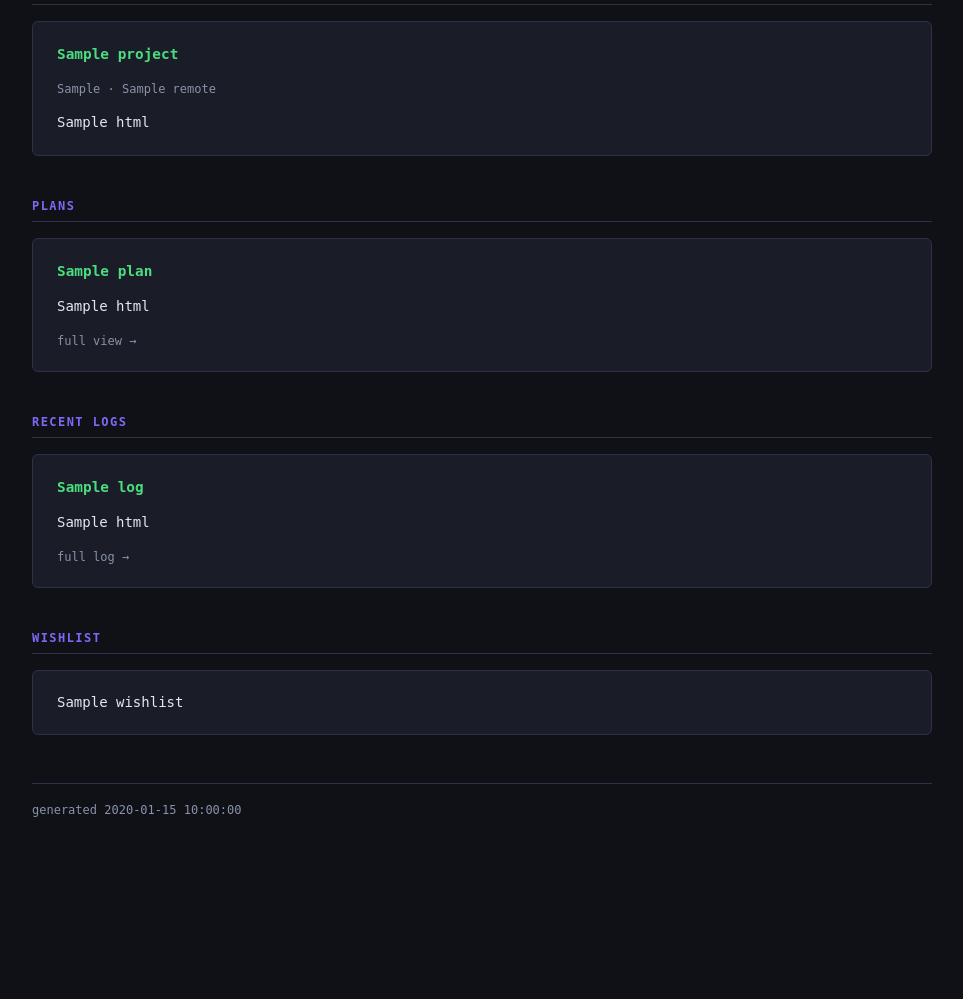
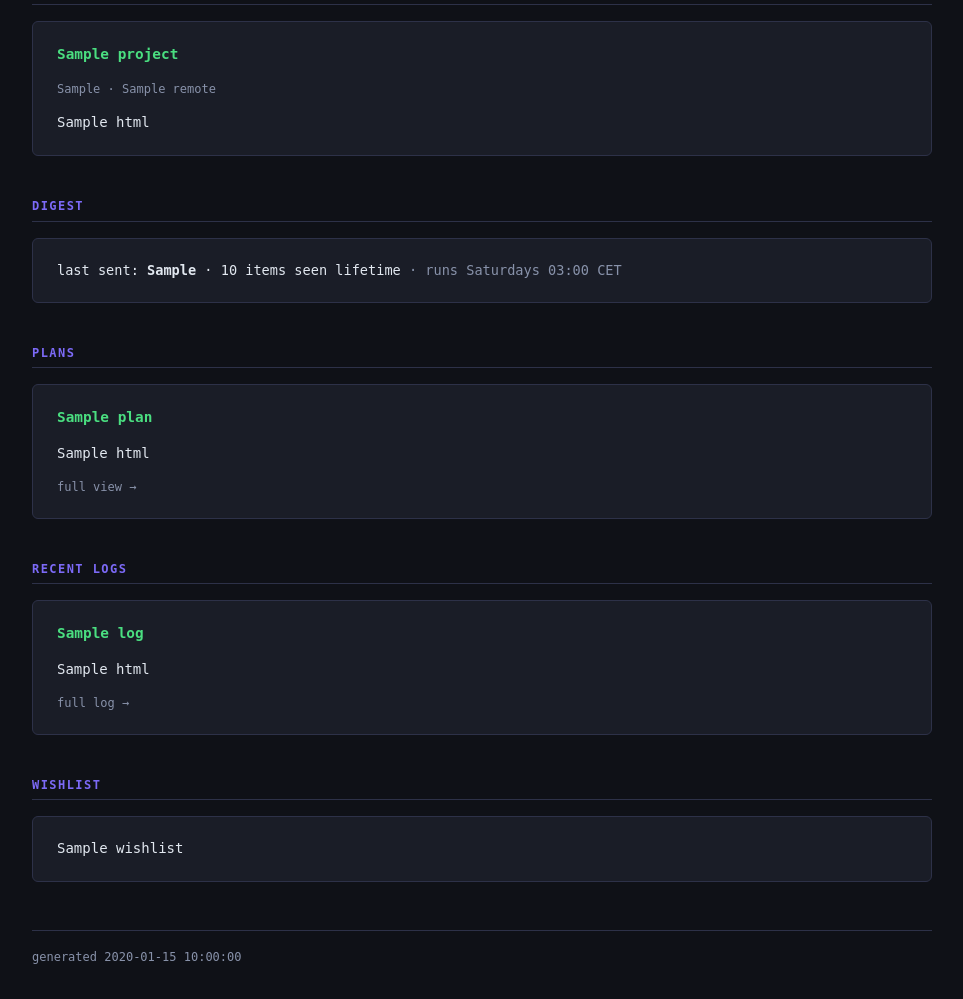
Before and after one commit to hermespi42/dashboard, a Flask app: template templates/index.html in a window 1280 px wide. Shown: the part 139-1138 px from the top of the page, without its empty margins (158-1121 px from the left). Before the commit the page ends 956 px from the top, so only its background shows below. Run offline with Flask 3, Linux system fonts and the light colour scheme; the template is opened without the code that fills it: most values are stand-ins (such as "Sample title", 1, 10 or a date in 2020).

Commit message:
Add digest status to index page and /status endpoint

```diff
--- a/app.py
+++ b/app.py
@@ -110,6 +110,26 @@ def get_sysinfo() -> dict | None:
     }
 
 
+def get_digest_status() -> dict | None:
+    """Return info about the last digest run."""
+    digest_logs = sorted(HOME.glob("logs/digest-*.log"), reverse=True)
+    seen_file = HOME / "projects" / "digest" / ".seen_ids.json"
+    last_run = None
+    item_count = None
+    if digest_logs:
+        last_run = digest_logs[0].stem.removeprefix("digest-")
+    if seen_file.exists():
+        try:
+            import json
+            data = json.loads(seen_file.read_text())
+            item_count = len(data.get("seen", []))
+        except Exception:
+            pass
+    if last_run is None and item_count is None:
+        return None
+    return {"last_run": last_run, "items_seen": item_count}
+
+
 def get_projects() -> list[dict]:
     projects_dir = HOME / "projects"
     if not projects_dir.exists():
@@ -136,6 +156,7 @@ def index():
         logs=get_logs(),
         projects=get_projects(),
         sysinfo=get_sysinfo(),
+        digest=get_digest_status(),
         generated_at=datetime.now().strftime("%Y-%m-%d %H:%M CET"),
     )
 
@@ -198,6 +219,7 @@ def status():
         "plan_count": len(plans),
         "projects": project_names,
         "sysinfo": get_sysinfo(),
+        "digest": get_digest_status(),
     })
 
 
--- a/templates/index.html
+++ b/templates/index.html
@@ -28,6 +28,20 @@
     <span class="empty">no projects yet</span>
   {% endif %}
 </section>
+
+{# Digest status #}
+{% if digest %}
+<section>
+  <h2>digest</h2>
+  <div class="card">
+    <div style="font-size:0.85rem;">
+      {% if digest.last_run %}last sent: <strong>{{ digest.last_run }}</strong>{% endif %}
+      {% if digest.items_seen %} · {{ digest.items_seen }} items seen lifetime{% endif %}
+      <span style="color:var(--muted);"> · runs Saturdays 03:00 CET</span>
+    </div>
+  </div>
+</section>
+{% endif %}
 
 {# Plans #}
 <section>
```
